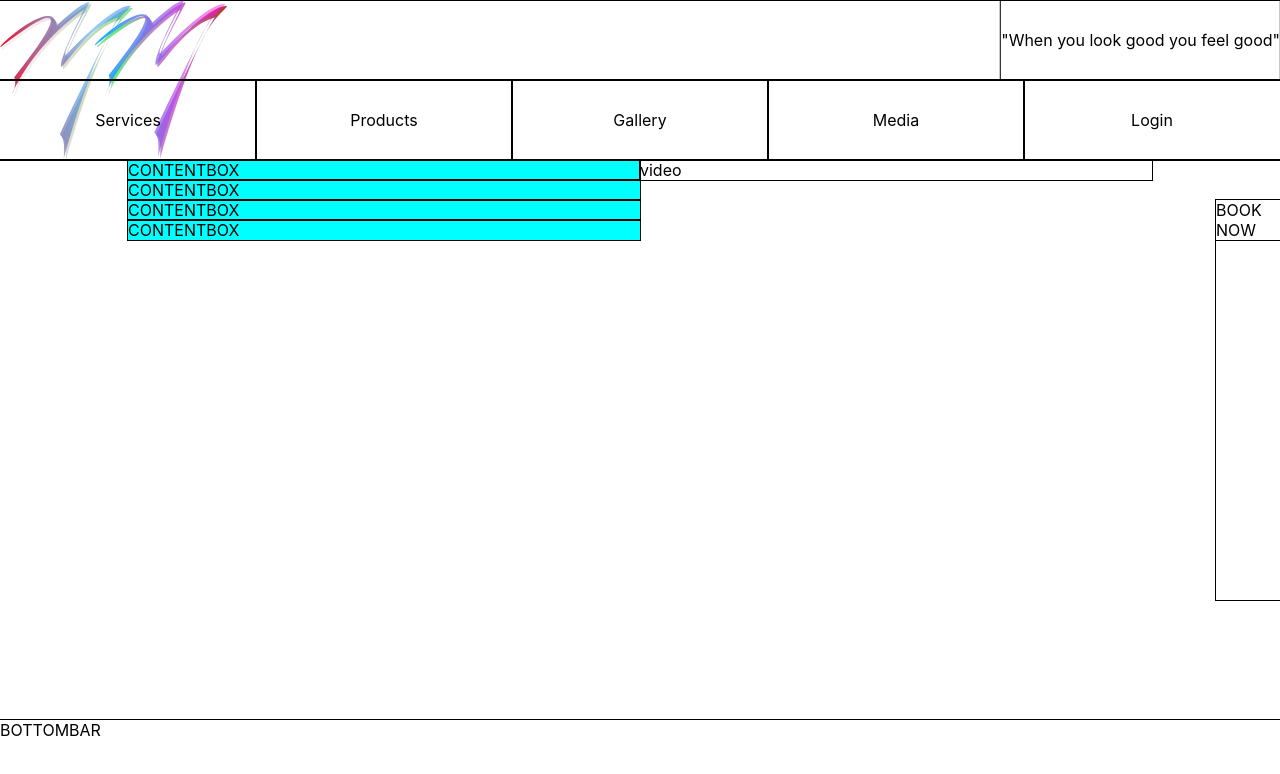
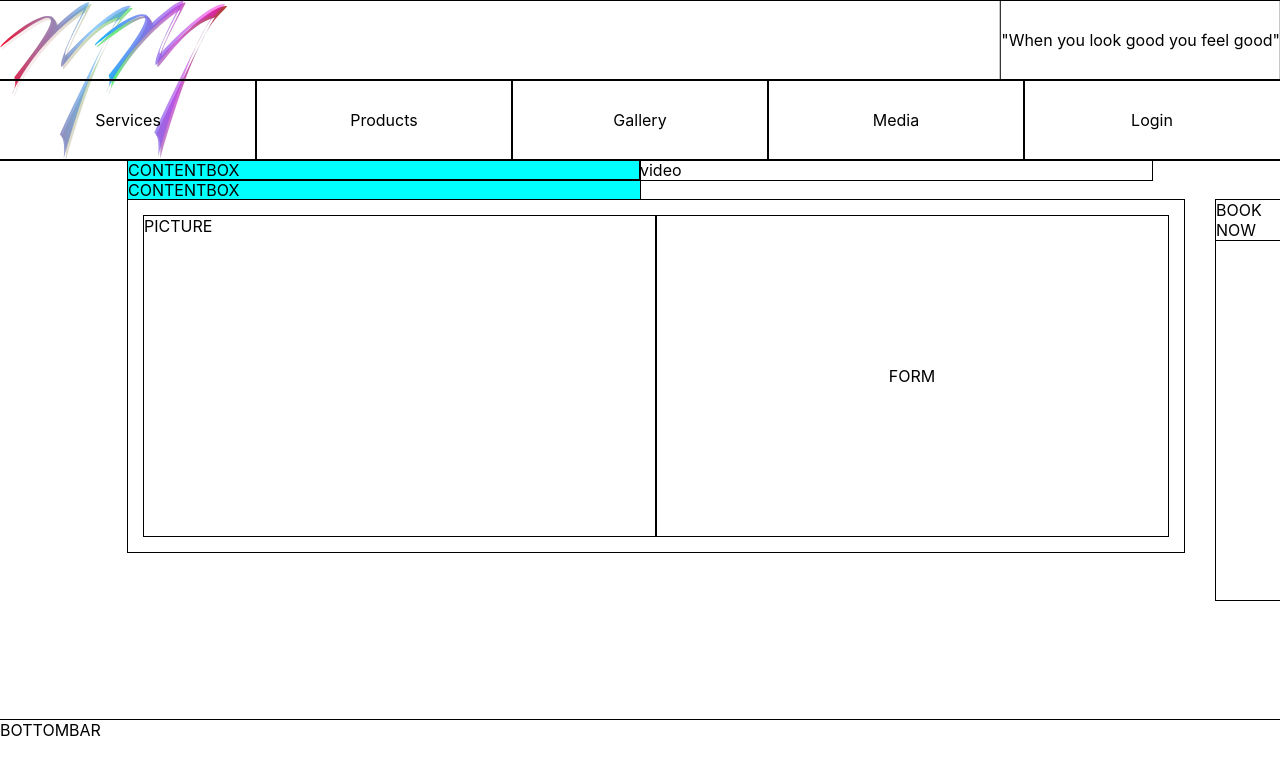
Before and after one commit to leobennett85/MMSalonV3, a React (Vite) app in the folder mmsalonv3/: page / in a window 1280 px wide. Shown: the top 774 px of the page. Built offline with nearby package versions, Linux system fonts and the light colour scheme.

Commit message:
Adding login form

```diff
--- /dev/null
+++ b/mmsalonv3/src/components/login/Login.css
@@ -0,0 +1,23 @@
+.login-wrap {
+    z-index: 2;
+    position: fixed;
+    background-color: white;
+    top: 25%;
+    height: 40vh;
+    width: 80vw;
+    margin-right: 10vw;
+    margin-left: 10vw;
+    padding: 2vh;
+    display: flex;
+}
+
+.login-pic {
+    height: 100%;
+    width: 50%;
+}
+
+.login-form-wrap {
+    height: 100%;
+    width: 50%;
+
+}
--- /dev/null
+++ b/mmsalonv3/src/components/login/Login.jsx
@@ -0,0 +1,19 @@
+import './Login.css'
+import '../../components/zero.css'
+
+function Login() {
+    return (
+      <>
+        <div className="login-wrap">
+            <div className="login-pic">
+                PICTURE
+            </div>
+            <div className="login-form-wrap center-ver-hor">
+                FORM
+            </div>
+        </div>
+      </>
+    )
+  }
+
+  export default Login
--- a/mmsalonv3/src/components/zero.css
+++ b/mmsalonv3/src/components/zero.css
@@ -1,4 +1,5 @@
 .center-ver-hor {
+    background-color: transparent;
     display: flex;
     justify-content: center; /* Horizontal centering */
     align-items: center; /* Vertical centering */
--- a/mmsalonv3/src/pages/Home.jsx
+++ b/mmsalonv3/src/pages/Home.jsx
@@ -6,11 +6,13 @@ import ContentBox from '../components/ContentBox'
 import NavBar from '../components/NavBar'
 import TopBar from '../components/TopBar'
 
+import Login from '../components/login/Login'
+
 const Home = () => {
 
     return (
       <>
-
+        <Login />
         <div className="booking-wrap-hide zFront">
           <Booking />
         </div>
@@ -18,6 +20,7 @@ const Home = () => {
         <div className="home-wrap">
           <div className="topbar-wrap">
               <TopBar />
+
           </div>
 
           <div className="navbar-wrap">
@@ -42,6 +45,7 @@ const Home = () => {
               <BottomBar />
           </div>
         </div>
+
       </>
     );
 }
```
Also changed, not shown: mmsalonv3/src/components/SvgConstructor.jsx (added, +90 -0 lines), mmsalonv3/src/components/drawing/DrawIcon.jsx (added, +43 -0 lines), mmsalonv3/src/components/drawing/SvgConstructor.jsx (+19 -74 lines), mmsalonv3/src/assets/logoClean.svg (added), mmsalonv3/src/components/login/LoginButton.jsx (added).
